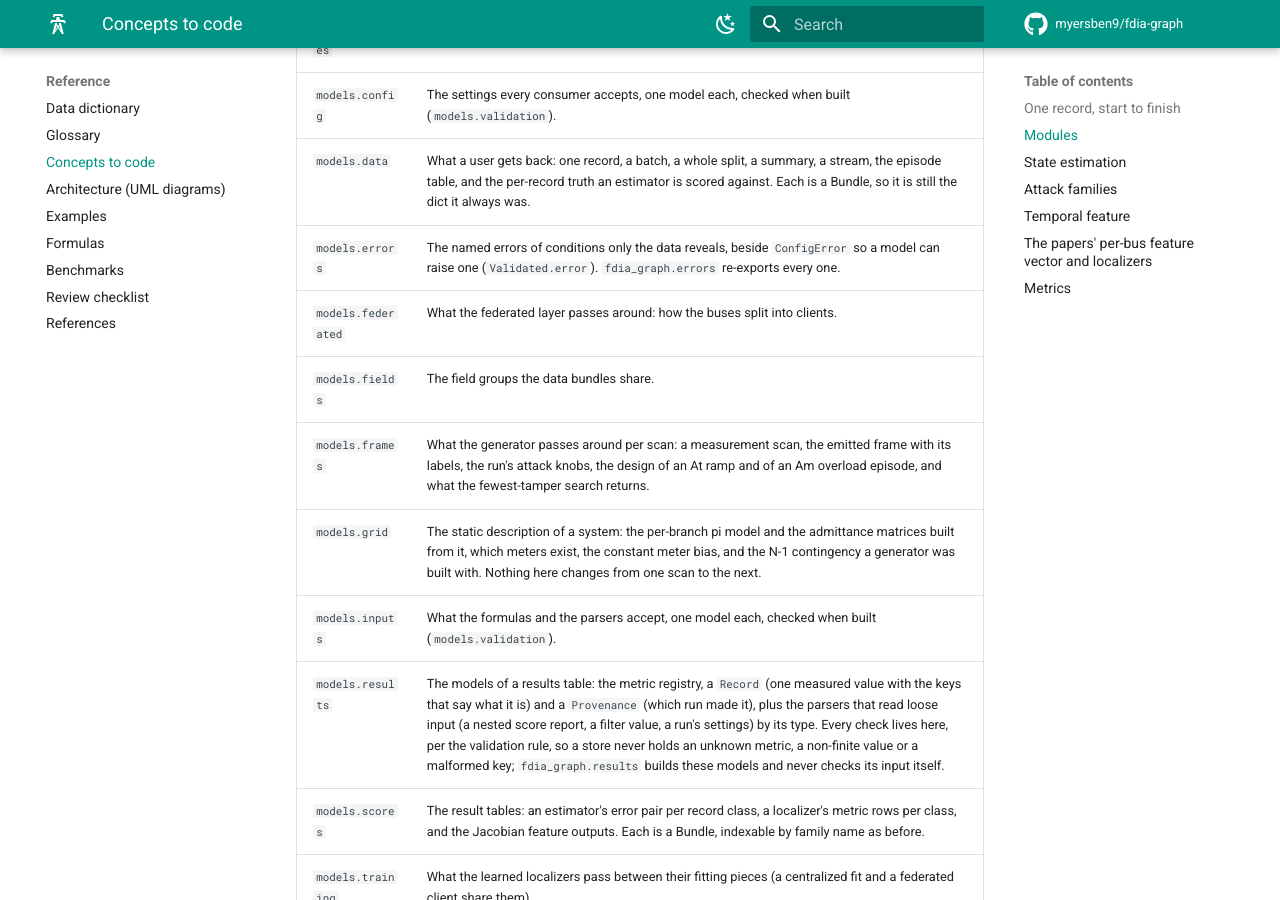
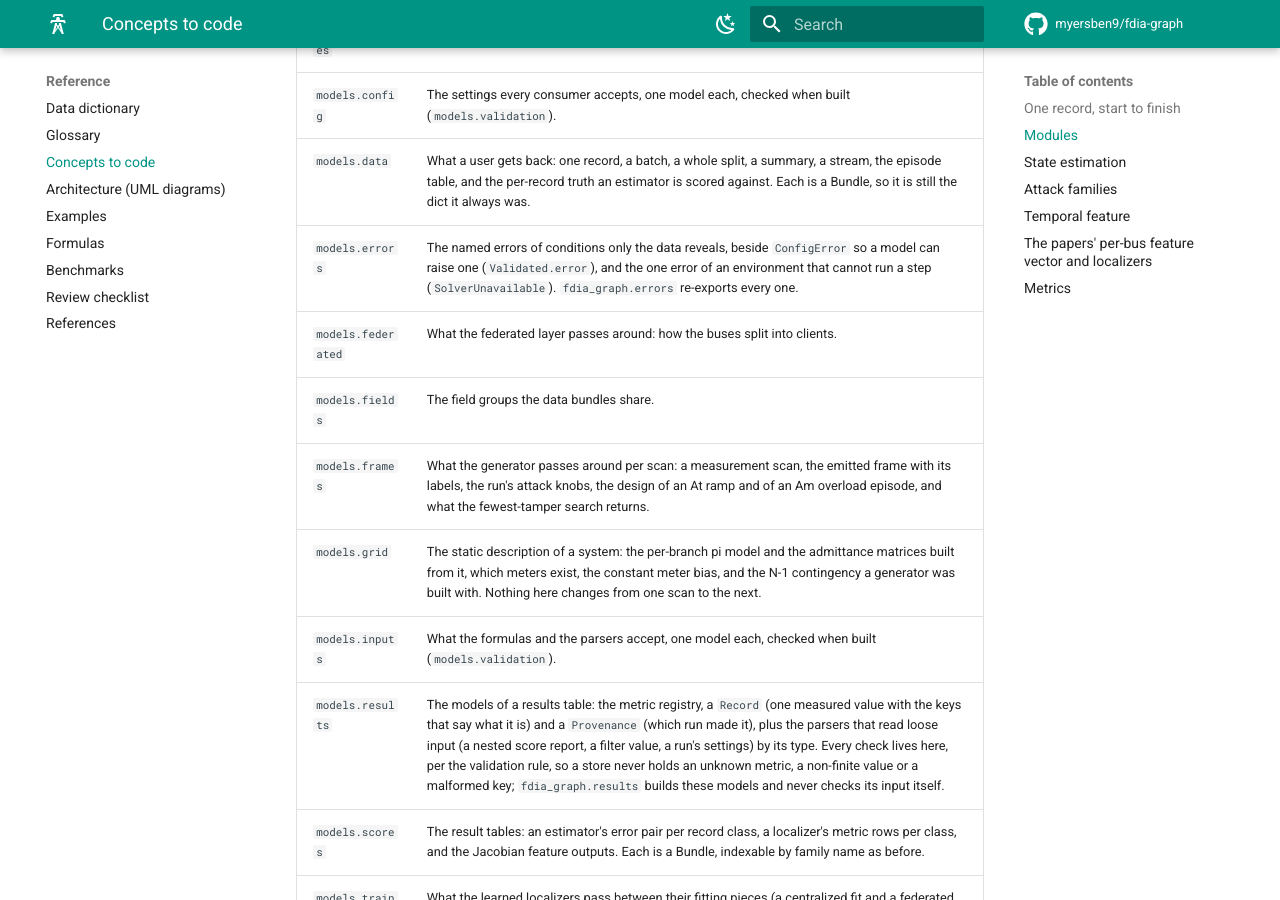
Before and after one commit to myersben9/fdia-graph, an MkDocs documentation site: the page built from docs/reference/CONCEPTS_TO_CODE.md, in a window 1280 px wide and 900 px high, scrolled down 4470 px. Built offline with MkDocs 1.6.1 and Material for MkDocs 9.7.7, drawn with Linux system fonts in a browser that asks for light colours; comment, search, counter and statistics services are not loaded; the version menu is left out; some of the changed text lies outside the part shown.

Commit message:
docs: regenerate the concepts-to-code map

```diff
--- a/docs/reference/CONCEPTS_TO_CODE.md
+++ b/docs/reference/CONCEPTS_TO_CODE.md
@@ -81,7 +81,7 @@
 | `models.choices` | Every argument that takes one value from a fixed set, in one place. |
 | `models.config` | The settings every consumer accepts, one model each, checked when built (`models.validation`). |
 | `models.data` | What a user gets back: one record, a batch, a whole split, a summary, a stream, the episode table, and the per-record truth an estimator is scored against. Each is a Bundle, so it is still the dict it always was. |
-| `models.errors` | The named errors of conditions only the data reveals, beside `ConfigError` so a model can raise one (`Validated.error`). `fdia_graph.errors` re-exports every one. |
+| `models.errors` | The named errors of conditions only the data reveals, beside `ConfigError` so a model can raise one (`Validated.error`), and the one error of an environment that cannot run a step (`SolverUnavailable`). `fdia_graph.errors` re-exports every one. |
 | `models.federated` | What the federated layer passes around: how the buses split into clients. |
 | `models.fields` | The field groups the data bundles share. |
 | `models.frames` | What the generator passes around per scan: a measurement scan, the emitted frame with its labels, the run's attack knobs, the design of an At ramp and of an Am overload episode, and what the fewest-tamper search returns. |
@@ -121,6 +121,7 @@
 | `nyfed.sensing.measure` | The measurement function: the meter readings a grid state gives, and their derivatives. |
 | `nyfed.sensing.meters` | The meter plan: every meter on the New York buses as one row of a table, with its owner and accuracy class. |
 | `nyfed.sensing.noise` | Meter noise: the accuracy class of each meter split into a constant bias and a per-scan jitter. |
+| `nyfed.solvers` | The optimization solver every nyfed OPF runs on, found and checked in one place. |
 | `nyfed.timeline` | Timeline: the time split, episode placement, and the frames and labels written to timeline.h5. |
 | `nyfed.timeline.builder` | The timeline: the year of pool states as noisy scans, with attack episodes placed at random and labelled. |
 | `nyfed.timeline.schedule` | Where the timeline's splits are cut and where each split's episodes go. |
```
